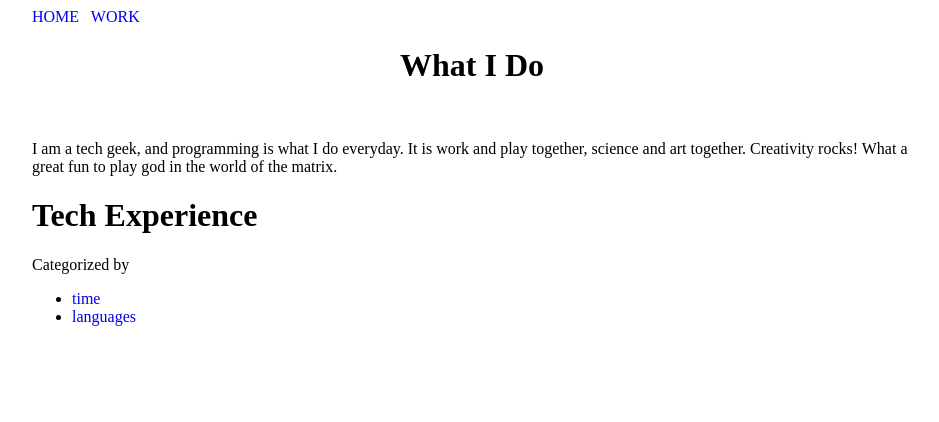
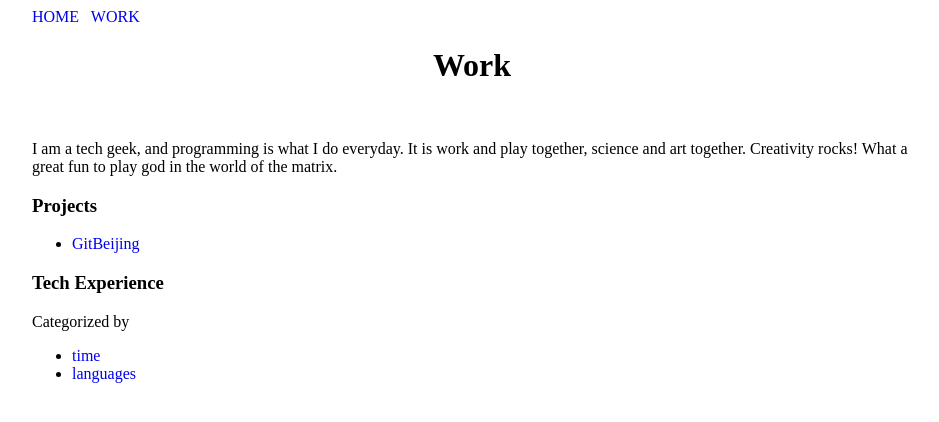
Before and after one commit to happypeter/happypeter.github.com, a Jekyll site: the page built from work/index.markdown, in a window 1280 px wide. Shown: the top 422 px of the page, without its empty margins (168-1107 px from the left). Built offline with Jekyll 4.4.1, drawn with Linux system fonts in a browser that asks for light colours; Markdown is read by kramdown in place of the engine named in the settings; comment, search, counter and statistics services are not loaded.

Commit message:
Gitbeijing

```diff
--- a/work/index.markdown
+++ b/work/index.markdown
@@ -1,6 +1,6 @@
 ---
 layout: post
-title: What I Do
+title: Work
 ---
 
 
@@ -8,8 +8,11 @@ I am a tech geek, and programming is what I do everyday. It is work and play
 together, science and art together. Creativity rocks! What a great fun to play
 god in the world of the matrix.
 
-Tech Experience
-====
+### Projects
+
+- [GitBeijing](http://happypeter.github.com/GitBeijing/)
+
+### Tech Experience
 
 Categorized by
 
```
